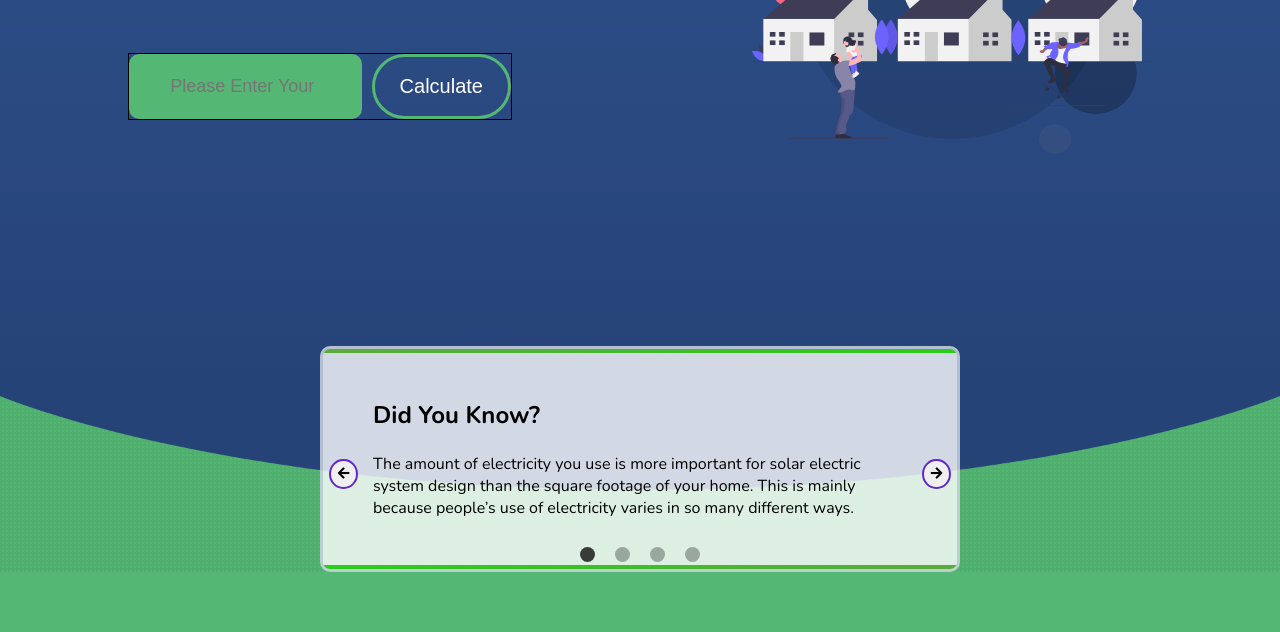
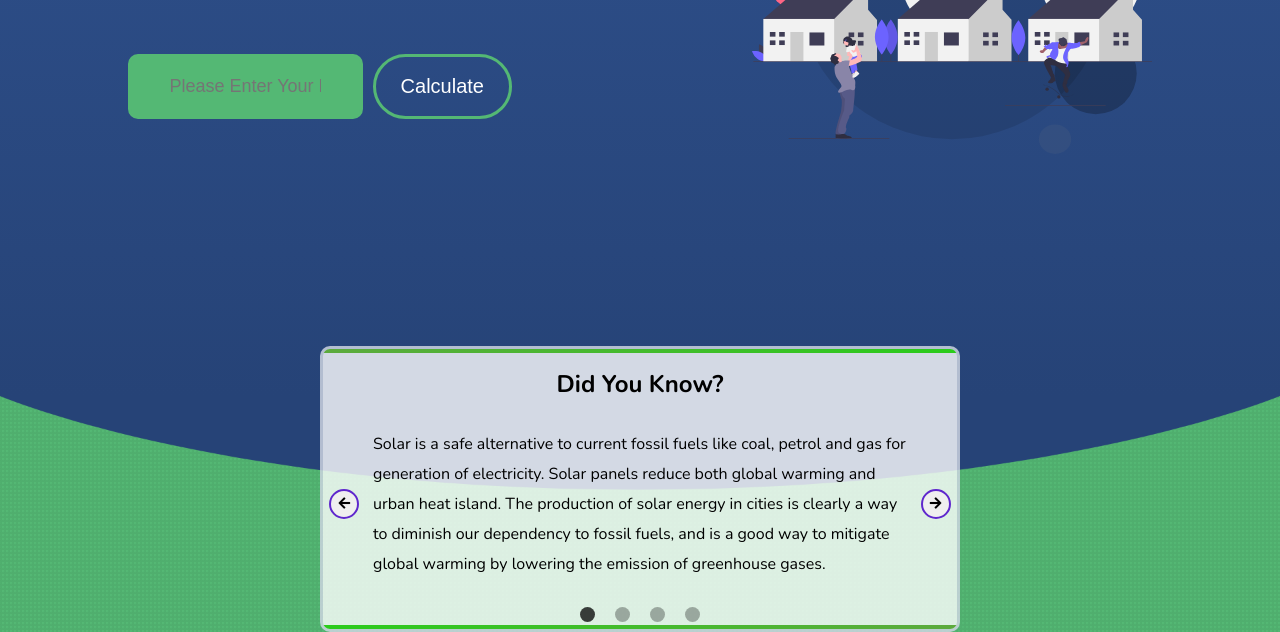
Before and after one commit to papa28x4/musesSolar, a plain HTML site: page index.html in a window 1280 px wide. Shown: the part 404-1036 px from the top of the page. Before the commit the page ends 976 px from the top, so only its background shows below. Drawn offline with nearby package versions, Linux system fonts and the light colour scheme.

Commit message:
worked on the slideshow

```diff
--- a/css/style2.css
+++ b/css/style2.css
@@ -4,7 +4,8 @@
 *::before {
   margin: 0;
   padding: 0;
-  box-sizing: inherit; }
+  box-sizing: inherit;
+  user-select: none;}
 
 html {
   font-size: 62.5%; }
@@ -176,7 +177,7 @@ a {
       margin-top: 7rem;
       margin-right: 0;
       justify-content: space-between;
-      border: 1px solid black;
+      /* border: 1px solid black; */
      }
 
       #landing-body header .header-content .display-message .header-buttons button {
@@ -217,9 +218,14 @@ a {
     left: 50%;
     transform: translateX(-50%);
     padding: 5rem;
+    padding-top: 2rem;
     border-radius: 1rem;
+    line-height: 3rem;
     border: 0.3rem solid #28467c30;
     overflow: hidden;}
+    #landing-body .curved-bg .did-you-know h1{
+      text-align: center;
+    }
   #landing-body .curved-bg .did-you-know span:nth-child(1){
       position: absolute;
       top: 0;
@@ -313,6 +319,9 @@ a {
       cursor: pointer;
       padding: 1%;
       border-radius: 50%;
+      outline: none;
+      width: 3rem;
+      height: 3rem;
   }
   .indicators_box{
     position: absolute;
@@ -417,7 +426,7 @@ a {
       margin-top: 7rem;
       margin-right: 5%;
       justify-content:center;
-      border: 1px solid black;
+      /* border: 1px solid black; */
      }
      #landing-body header .header-content .display-message .header-buttons .name {
       font-size: 1.8rem;
--- a/index.html
+++ b/index.html
@@ -181,11 +181,7 @@
             <span></span>
             <h1>Did You Know?</h1>
               &nbsp;
-            <p>The amount of electricity you use is more important
-                for solar electric system design than the square
-                footage of your home.
-                This is mainly because people’s use of electricity
-                varies in so many different ways.
+            <p>
             </p>
             <button class="btn left"><i class="fas fa-arrow-left"></i></button>
             <button class="btn right"><i class="fas fa-arrow-right"></i></button>
--- a/main.js
+++ b/main.js
@@ -10,9 +10,10 @@ $(document).ready(function() {
         const indicatorBox = document.querySelector('.indicators_box')
         let indicators = document.querySelectorAll('.indicator')
         indicators = Array.from(indicators)
-        const funFacts = ['The amount of electricity you use is more important for solar electric system design than the square footage of your home. This is mainly because peoplyse’s use of electricity varies in so many different WebAssembly.addEventListener', 'Lorem ipsum dolor sit amet consectetur, adipisicing elit. Doloremque in sed labore vero. Fugiat odio officiis quam illo animi adipisci minima molestiae saepe harum laboriosam itaque laborum aliquid, ea hic!','ipsum dolor sit amet consectetur adipisicing elit. Facilis officiis at ducimus illum ipsa, nam placeat aspernatur ut? Iste provident libero voluptas cupiditate, quia voluptatum reprehenderit labore minus omnis odit.',  'dolor, sit amet consectetur adipisicing elit. Accusamus dolore, nulla maiores eaque dolor temporibus quis officiis eos! Repellendus dolorem ratione quos et facilis neque inventore esse eligendi consectetur iure.']
+        const funFacts = ["Solar is a safe alternative  to current fossil fuels like coal, petrol and gas for generation of electricity. Solar panels reduce both global warming and urban heat island. The production of solar energy in cities is clearly a way to diminish our dependency to fossil fuels, and is a good way to mitigate global warming by lowering the emission of greenhouse gases.", "There's enough solar energy hitting the Earth every hour to meet all of humanity's power needs for an entire year. Every ounce of oil, every lump of coal, and every cubic foot of natural gas could be left in the ground if only we could capture one hour's worth of solar energy each year. That's the scale of the opportunity.", "Solar energy has been used for over 2700 years. In 700 BC, glass lenses were used to make fire by magnifying the sun’s rays. Moreover, the Greeks and Romans were the first to use passive solar designs. Buildings with south facing windows allowed the sun to heat and light indoor spaces.", "Nearly 60 years ago, the US Navy launched Vanguard-1  — the first artificial earth satellite powered by solar cells — as a response to the Soviet Sputnik. Six decades on, it's still circling our planet. The Vanguard 1 remains the oldest manmade satellite in orbit – logging more than 6 billion miles."]
         let length = funFacts.length
         let index = 0;
+        placeholder.innerHTML = funFacts[index]
 
         menu.addEventListener('click', ()=>{
             nav.classList.toggle('nav-active')
```
